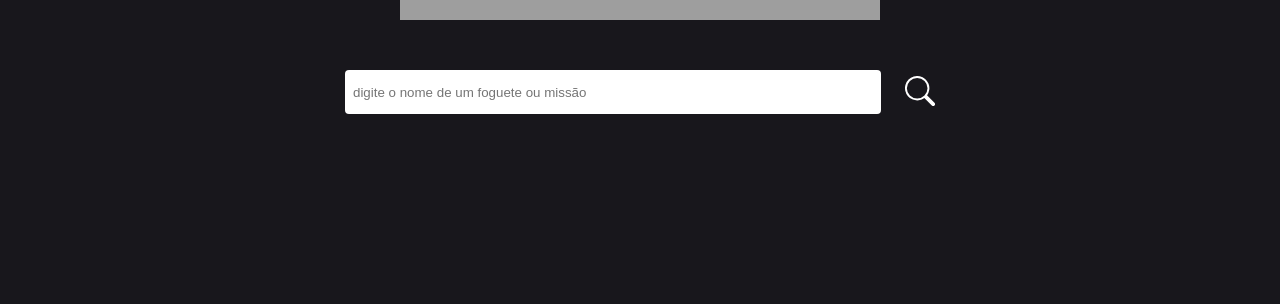
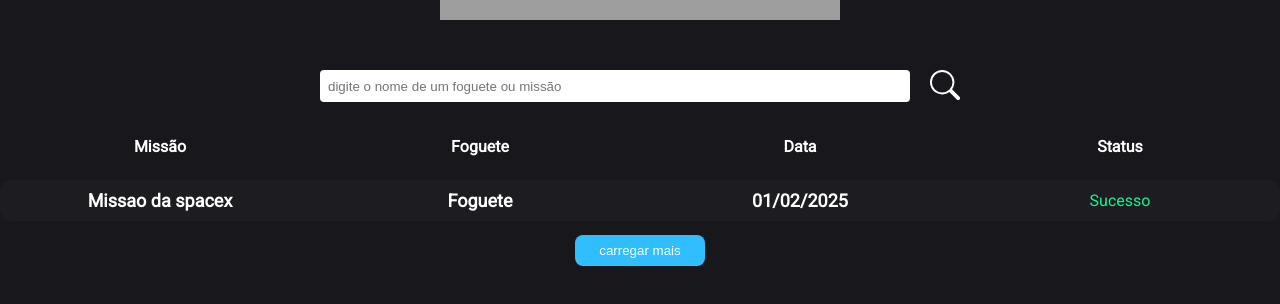
Before and after one commit to BrennoAP/spacex-launches, a React (Vite) app: page / in a window 1280 px wide. Shown: the part 230-534 px from the top of the page. Built offline with nearby package versions, Linux system fonts and the light colour scheme; grey boxes are pictures that could not be loaded.

Commit message:
Finalizado estilização de Home, adicionado interatividade ao input e botoes

```diff
--- a/package.json
+++ b/package.json
@@ -14,6 +14,7 @@
     "react": "^19.1.0",
     "react-dom": "^19.1.0",
     "react-icons": "^5.5.0",
+    "react-router-dom": "^7.7.1",
     "typeface-roboto": "^1.1.13"
   },
   "devDependencies": {
--- a/src/components/header/header.module.css
+++ b/src/components/header/header.module.css
@@ -11,7 +11,7 @@
 
 a {
     height: 100%;
-    width: 60vh;
+    width: 50vh;
 }
 
 .banner {
--- a/src/pages/details/index.tsx
+++ b/src/pages/details/index.tsx
@@ -1,8 +1,8 @@
 
-export default function Detail() {
+export default function Details() {
 
     return(
-        <p>detail</p>
+        <p>details</p>
     )
 
 }
--- a/src/pages/home/home.module.css
+++ b/src/pages/home/home.module.css
@@ -1,6 +1,6 @@
 .container{
 
-    margin: 50px;
+    margin: 50px 0 10px;
     display: flex;
     align-items: center;
     justify-content: center;
@@ -11,12 +11,12 @@
 
     width: 50%;
     display: flex;
-    gap: 24px;
+    gap: 20px;
 }
 
 .form input{
     width: 100%;
-    height: 44px;
+    height: 32px;
     border: 0;
     padding: 0 8px;
     border-radius: 4px;
@@ -24,4 +24,94 @@
 }
 .form button{
     background: transparent;
+
 }
+
+.tcontainer{
+
+    text-align: center;
+
+
+}
+
+table {
+
+    border-collapse: separate;
+    border-spacing: 0 14px;
+    margin:0;
+    padding: 0;
+    width: 100%;
+    table-layout: fixed;
+
+}
+
+table-caption{
+    font-size: 16px;
+    margin: 0.5em 0 .75em;
+}
+
+.th{
+    color: #fff;
+
+}
+
+.tr{
+
+    background-color: #1d1c20;
+
+}
+
+td{
+    padding: 6px;
+}
+
+td:first-child,
+th:first-child{
+    border-radius: 12px 0 0 12px;
+}
+
+th:last-child,
+td:last-child{
+    border-radius: 0 12px 12px 0;
+}
+
+table td,
+table th{
+
+    padding: 10px;
+    text-align: center;
+}
+
+
+
+.tdlabel{
+    font-weight: bold;
+    font-size: 18px;
+    color: #fff;
+}
+
+.tdSucces{
+    color: #12f98a;
+}
+
+.tdFailure{
+
+    color: #f91257;
+}
+
+.btnMais{
+
+    background-color: #30beff;
+    padding: 8px 24px;
+    color: #fff;
+
+    border-radius: 8px;
+    text-align: center;
+
+
+}
+
+.btnContainer {
+    display: flex;
+    justify-content: center;
+}
--- a/src/pages/home/index.tsx
+++ b/src/pages/home/index.tsx
@@ -1,17 +1,83 @@
 import { BsSearch } from "react-icons/bs"
 import style from "./home.module.css"
+import {Link, useNavigate}  from "react-router-dom"
+import { useState ,type FormEvent} from "react"
+
 
 export default function Home() {
 
+    const [textInput, setTextInput] = useState("")
+    const navigate = useNavigate()
+
+    const handleMoreItens = ()=>{
+        alert("AHHHHHHHHH")
+    }
+
+    const handleSubmit = (e:FormEvent) => {
+
+        e.preventDefault()
+        if(textInput ==='') return
+
+        navigate(`/details/${textInput}`)
+
+    }
+
+
+
     return(
+        <>
         <main className={style.container}>
-            <form className={style.form}>
-                <input type="text" placeholder="digite o nome de um foguete ou missão" />
-                <button>
+            <form className={style.form}   onSubmit={handleSubmit}>
+                <input type="text" placeholder="digite o nome de um foguete ou missão"
+                value={textInput}
+                onChange={(e)=> setTextInput(e.target.value)}/>
+                <button type="submit">
                     <BsSearch size={30} color="#fff" />
                 </button>
             </form>
         </main>
+            <table className={style.tcontainer}>
+                <thead>
+                    <tr>
+                        <th scope="col">Missão</th>
+                        <th scope="col">Foguete</th>
+                        <th scope="col">Data</th>
+                        <th scope="col">Status</th>
+                    </tr>
+                </thead>
+
+                <tbody id="tbody">
+                    <tr className={style.tr}>
+                        <td className={style.tdlabel} data-label="Missao">
+                            <div className={style.name}>
+                                <Link to="/details">
+                                    <span>Missao da spacex</span>
+                                </Link>
+                            </div>
+
+                        </td>
+                        <td className={style.tdlabel} data-label="foguete">
+                            Foguete
+                        </td>
+                        <td className={style.tdlabel} data-label="data">
+                            01/02/2025
+                        </td>
+                        <td className={style.tdSucces} data-label="status">
+                            Sucesso
+                        </td>
+                    </tr>
+                </tbody>
+
+            </table>
+            <div className={style.btnContainer}>
+            <button className={style.btnMais} onClick={handleMoreItens}>
+                carregar mais
+            </button>
+            </div>
+
+</>
+
+
     )
 
 }
--- a/src/router.tsx
+++ b/src/router.tsx
@@ -1,5 +1,5 @@
 import Home from "./pages/home"
-import Detail from "./pages/details"
+import Details from "./pages/details"
 import NotFound from "./pages/notfound"
 import {createBrowserRouter} from "react-router-dom"
 import Layout from "./components/layout"
@@ -17,8 +17,8 @@ const router = createBrowserRouter(
                     element:<Home />
                 },
                 {
-                    path:"/details",
-                    element:<Detail/>
+                    path:"/details/:rocket",
+                    element:<Details/>
                 }
             ]
         },
```
Also changed, not shown: 1 other file (tests, documents, lock files or other folders).
